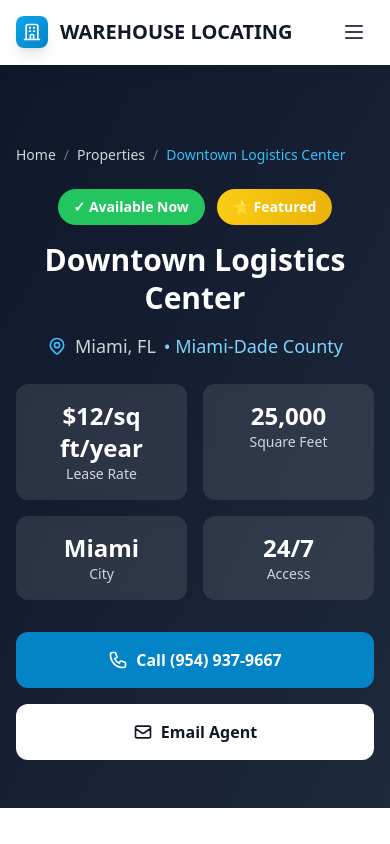
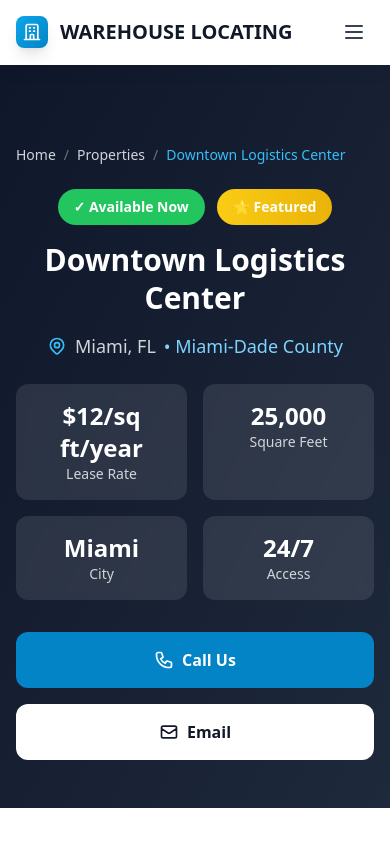
Before and after one commit to alecrj/warehouse, an Astro site: page /warehouses/downtown-logistics-center in a window 390 px wide. Shown: the top 844 px of the page. Built offline with nearby package versions, Linux system fonts and the light colour scheme; Astro itself is replaced by a stand-in of ours.

Commit message:
version before this was 99 percent perfect trying to fix email text on mobile version of slug form

```diff
--- a/src/pages/warehouses/[slug].astro
+++ b/src/pages/warehouses/[slug].astro
@@ -197,7 +197,8 @@ const county = getCounty(addressInfo.city);
               <svg class="w-5 h-5" fill="none" stroke="currentColor" viewBox="0 0 24 24">
                 <path stroke-linecap="round" stroke-linejoin="round" stroke-width="2" d="M3 5a2 2 0 012-2h3.28a1 1 0 01.948.684l1.498 4.493a1 1 0 01-.502 1.21l-2.257 1.13a11.042 11.042 0 005.516 5.516l1.13-2.257a1 1 0 011.21-.502l4.493 1.498a1 1 0 01.684.949V19a2 2 0 01-2 2h-1C9.716 21 3 14.284 3 6V5z"/>
               </svg>
-              Call (954) 937-9667
+              <span class="hidden sm:inline">Call (954) 937-9667</span>
+              <span class="sm:hidden">Call Us</span>
             </a>
 
             <a
@@ -207,7 +208,8 @@ const county = getCounty(addressInfo.city);
               <svg class="w-5 h-5" fill="none" stroke="currentColor" viewBox="0 0 24 24">
                 <path stroke-linecap="round" stroke-linejoin="round" stroke-width="2" d="M3 8l7.89 5.26a2 2 0 002.22 0L21 8M5 19h14a2 2 0 002-2V7a2 2 0 00-2-2H5a2 2 0 00-2 2v10a2 2 0 002 2z"/>
               </svg>
-              Email Agent
+              <span class="hidden sm:inline">Email Agent</span>
+              <span class="sm:hidden">Email</span>
             </a>
           </div>
         </div>
```
Also changed, not shown: 1 other file.
